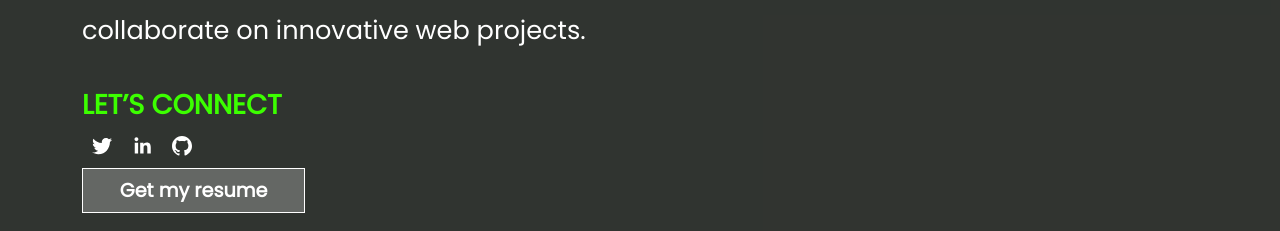
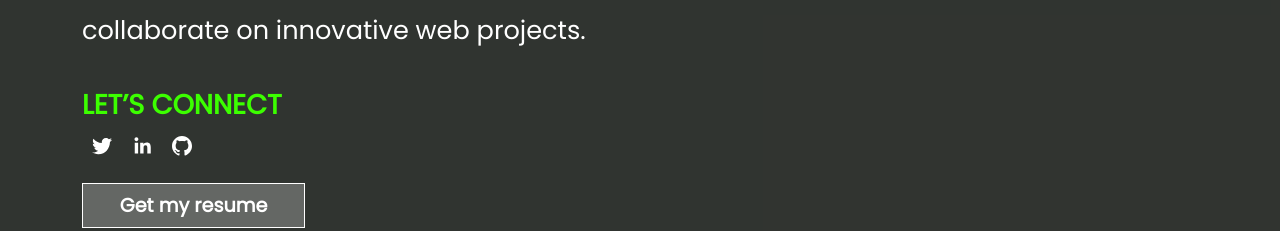
Before and after one commit to AyomipoMajek/new-portfolio, a React (Create React App) app: page / in a window 1280 px wide. Shown: the part 2272-2503 px from the top of the page. Built offline with nearby package versions, Linux system fonts and the light colour scheme.

Commit message:
skills page modified

```diff
--- a/src/components/Details.js
+++ b/src/components/Details.js
@@ -25,7 +25,7 @@ const Details = () => {
               Eager to collaborate on innovative web projects.
             </p>
             <h3 className="social">LET’S CONNECT</h3>
-            <ul className="socialIcon">
+            <ul className="socialIcon" id="socialicon2">
               <li><SocialIcon url="https://twitter.com/pawroyale_" target="_blank" fgColor="#fff" bgColor="transparent" style={{ width: 40, height: 40 }} /></li>
               <li><SocialIcon url="https://www.linkedin.com/in/ayomipomajek/" target="_blank" fgColor="#fff" bgColor="transparent" style={{ width: 40, height: 40 }} /></li>
               <li><SocialIcon url="https://github.com/AyomipoMajek" target="_blank" fgColor="#fff" bgColor="transparent" style={{ width: 40, height: 40 }} /></li>
--- a/src/components/details.css
+++ b/src/components/details.css
@@ -32,6 +32,10 @@
 
 .more {
   padding: 0 6.4%;
+}
+
+#socialicon2 {
+  padding-bottom: 15px;
 }
 
 .skillbox {
```
